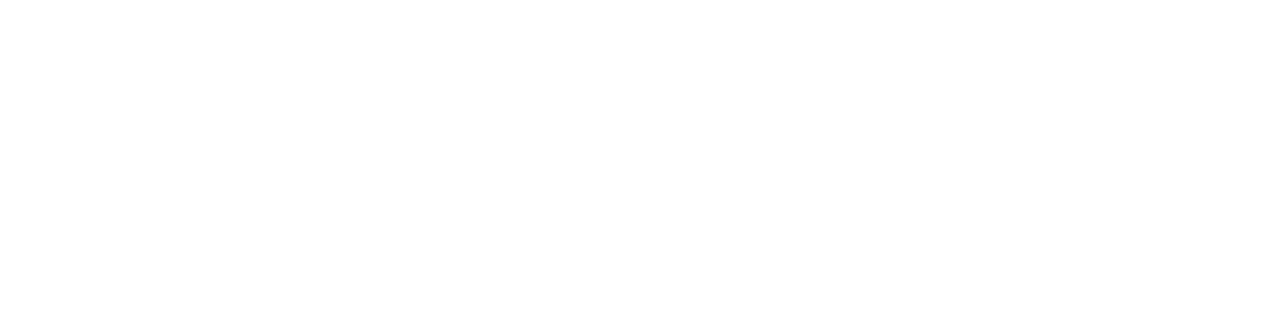
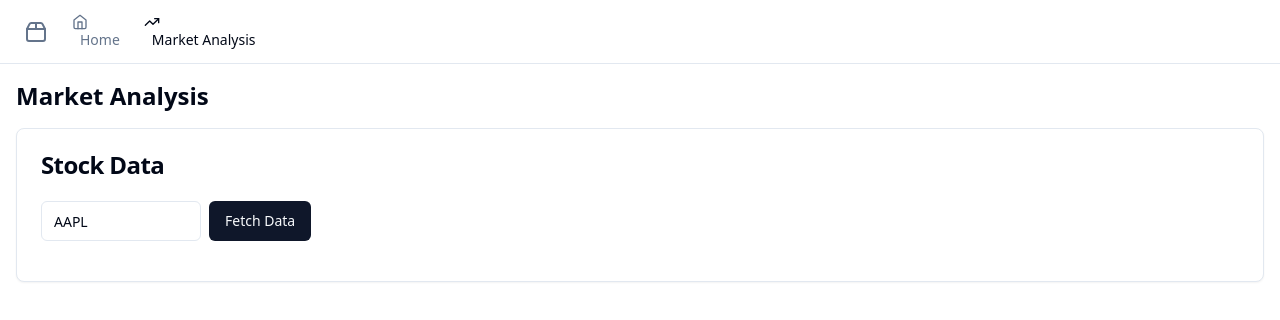
Before and after one commit to GPT-Engineer-App/stock-helper-assistant, a React (Vite) app: page /market-analysis in a window 1280 px wide. Before the commit this address had no page. Shown: the top 320 px of the page. Built offline with nearby package versions, Linux system fonts and the light colour scheme.

Commit message:
Implement Market Analysis page with real-time data fetching and chart display

```diff
--- a/package.json
+++ b/package.json
@@ -55,6 +55,7 @@
     "react-hook-form": "^7.52.0",
     "react-resizable-panels": "^2.0.19",
     "react-router-dom": "^6.23.1",
+    "recharts": "^2.12.7",
     "sonner": "^1.5.0",
     "tailwind-merge": "^2.2.1",
     "tailwindcss-animate": "^1.0.7",
--- a/src/layouts/navbar/_components/DesktopNavbar.jsx
+++ b/src/layouts/navbar/_components/DesktopNavbar.jsx
@@ -12,7 +12,8 @@ export const DesktopNavbar = ({ navItems }) => (
     </NavItem>
     {navItems.map((item) => (
       <NavItem key={item.to} to={item.to}>
-        {item.title}
+        {item.icon}
+        <span className="ml-2">{item.title}</span>
       </NavItem>
     ))}
   </nav>
--- a/src/layouts/navbar/_components/MobileSheet.jsx
+++ b/src/layouts/navbar/_components/MobileSheet.jsx
@@ -21,8 +21,9 @@ export const MobileSheet = ({ navItems }) => (
           <span className="sr-only">Acme Inc</span>
         </NavItem>
         {navItems.map((item) => (
-          <NavItem key={item.to} to={item.to}>
-            {item.title}
+          <NavItem key={item.to} to={item.to} className="flex items-center">
+            {item.icon}
+            <span className="ml-2">{item.title}</span>
           </NavItem>
         ))}
       </nav>
--- a/src/nav-items.jsx
+++ b/src/nav-items.jsx
@@ -1,5 +1,6 @@
-import { Home } from "lucide-react";
+import { Home, TrendingUp } from "lucide-react";
 import Index from "./pages/Index.jsx";
+import MarketAnalysis from "./pages/MarketAnalysis.jsx";
 
 /**
  * Central place for defining the navigation items. Used for navigation components and routing.
@@ -11,4 +12,10 @@ export const navItems = [
     icon: <Home className="h-4 w-4" />,
     page: <Index />,
   },
+  {
+    title: "Market Analysis",
+    to: "/market-analysis",
+    icon: <TrendingUp className="h-4 w-4" />,
+    page: <MarketAnalysis />,
+  },
 ];
--- /dev/null
+++ b/src/pages/MarketAnalysis.jsx
@@ -0,0 +1,87 @@
+import React, { useState, useEffect } from 'react';
+import { useQuery } from '@tanstack/react-query';
+import { Card, CardContent, CardHeader, CardTitle } from "@/components/ui/card";
+import { Button } from "@/components/ui/button";
+import { Input } from "@/components/ui/input";
+import { LineChart, Line, XAxis, YAxis, CartesianGrid, Tooltip, Legend, ResponsiveContainer } from 'recharts';
+
+const fetchMarketData = async (symbol) => {
+  const response = await fetch(`https://www.alphavantage.co/query?function=TIME_SERIES_DAILY&symbol=${symbol}&apikey=${import.meta.env.VITE_ALPHA_VANTAGE_API_KEY}`);
+  if (!response.ok) {
+    throw new Error('Network response was not ok');
+  }
+  return response.json();
+};
+
+const MarketAnalysis = () => {
+  const [symbol, setSymbol] = useState('AAPL');
+  const [chartData, setChartData] = useState([]);
+
+  const { data, error, isLoading, refetch } = useQuery({
+    queryKey: ['marketData', symbol],
+    queryFn: () => fetchMarketData(symbol),
+    enabled: false,
+  });
+
+  useEffect(() => {
+    if (data && data['Time Series (Daily)']) {
+      const formattedData = Object.entries(data['Time Series (Daily)'])
+        .slice(0, 30)
+        .map(([date, values]) => ({
+          date,
+          close: parseFloat(values['4. close']),
+        }))
+        .reverse();
+      setChartData(formattedData);
+    }
+  }, [data]);
+
+  const handleSymbolChange = (e) => {
+    setSymbol(e.target.value.toUpperCase());
+  };
+
+  const handleFetchData = () => {
+    refetch();
+  };
+
+  if (error) return <div>An error occurred: {error.message}</div>;
+
+  return (
+    <div className="container mx-auto p-4">
+      <h1 className="text-2xl font-bold mb-4">Market Analysis</h1>
+      <Card className="mb-4">
+        <CardHeader>
+          <CardTitle>Stock Data</CardTitle>
+        </CardHeader>
+        <CardContent>
+          <div className="flex space-x-2 mb-4">
+            <Input
+              type="text"
+              value={symbol}
+              onChange={handleSymbolChange}
+              placeholder="Enter stock symbol"
+              className="w-40"
+            />
+            <Button onClick={handleFetchData} disabled={isLoading}>
+              {isLoading ? 'Loading...' : 'Fetch Data'}
+            </Button>
+          </div>
+          {chartData.length > 0 && (
+            <ResponsiveContainer width="100%" height={400}>
+              <LineChart data={chartData}>
+                <CartesianGrid strokeDasharray="3 3" />
+                <XAxis dataKey="date" />
+                <YAxis />
+                <Tooltip />
+                <Legend />
+                <Line type="monotone" dataKey="close" stroke="#8884d8" activeDot={{ r: 8 }} />
+              </LineChart>
+            </ResponsiveContainer>
+          )}
+        </CardContent>
+      </Card>
+    </div>
+  );
+};
+
+export default MarketAnalysis;
```
Also changed, not shown: 1 other file (tests, documents, lock files or other folders).
